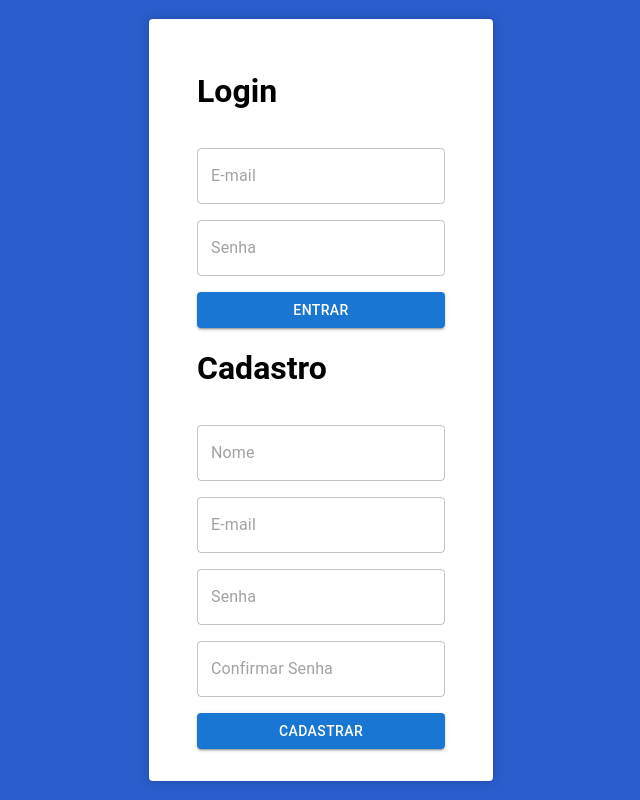
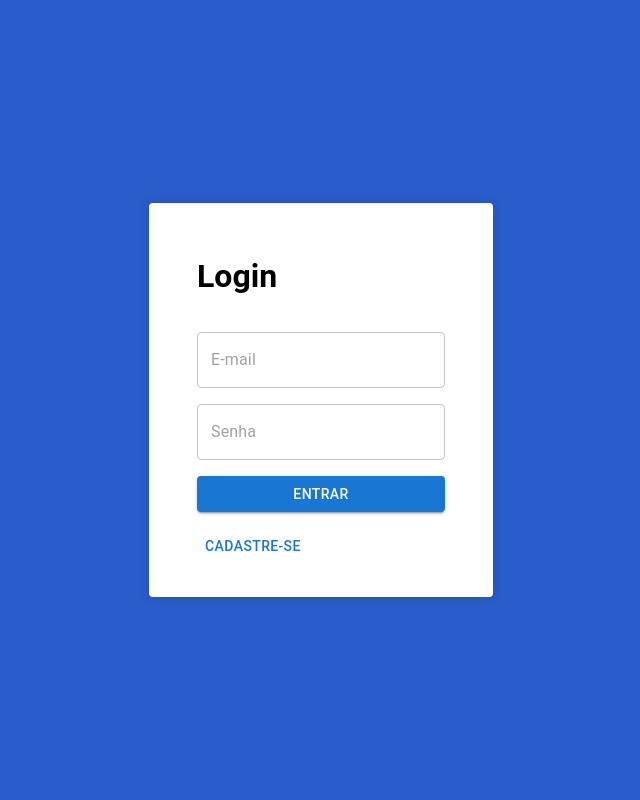
Before and after one commit to SamuelTobiasFitzlaff/minicurso-react, a React (Vite) app: page /login in a window 1280 px wide. Shown: the whole page, without its empty margins (319-959 px from the left). Built offline with nearby package versions, Linux system fonts and the light colour scheme.

Commit message:
feat: add forms to login and register

```diff
--- a/src/components/LoginComponent/index.jsx
+++ b/src/components/LoginComponent/index.jsx
@@ -1,15 +1,42 @@
+import { useForm } from "react-hook-form";
 import { TextField, Button } from "@mui/material";
 import { LoginStyle } from "./styles";
 
 export function LoginComponent() {
+  const {
+    register,
+    handleSubmit,
+    formState: { errors },
+  } = useForm();
+
+  const onSubmit = (data) => {
+    console.log(data);
+  };
+
   return (
-    <LoginStyle>
-      <h1>Login</h1>
-      <TextField id="loginEmail" type="email" placeholder="E-mail" />
-      <TextField id="loginSenha" type="password" placeholder="Senha" />
-      <Button id="loginBotao" variant="contained">
-        Entrar
-      </Button>
-    </LoginStyle>
+    <form onSubmit={handleSubmit(onSubmit)}>
+      <LoginStyle>
+        <h1>Login</h1>
+        <TextField
+          {...register("email", { required: "O email é obrigatório" })}
+          id="loginEmail"
+          type="email"
+          placeholder="E-mail"
+          error={!!errors.email}
+          helperText={errors?.email?.message}
+        />
+        <TextField
+          {...register("senha", { required: "A senha é obrigatória" })}
+          id="loginSenha"
+          type="password"
+          placeholder="Senha"
+          error={!!errors.senha}
+          helperText={errors?.senha?.message}
+        />
+        <Button id="loginBotao" variant="contained" type="submit">
+          Entrar
+        </Button>
+      </LoginStyle>
+    </form>
   );
 }
--- a/src/components/SignUpComponent/index.jsx
+++ b/src/components/SignUpComponent/index.jsx
@@ -1,21 +1,60 @@
 import { Button, TextField } from "@mui/material";
 import { SignUpStyle } from "./styles";
+import { useForm } from "react-hook-form";
 
 export function SignUpComponent() {
+  const {
+    register,
+    handleSubmit,
+    formState: { errors },
+  } = useForm();
+
+  const onSubmit = (data) => {
+    console.log(data);
+  };
+
   return (
+    <form onSubmit={handleSubmit(onSubmit)}>
       <SignUpStyle>
         <h1>Cadastro</h1>
-      <TextField id="cadastroNome" type="text" placeholder="Nome" />
-      <TextField id="cadastroEmail" type="email" placeholder="E-mail" />
-      <TextField id="cadastroSenha" type="password" placeholder="Senha" />
         <TextField
+          {...register("nome", { required: "O nome é obrigatório" })}
+          id="cadastroNome"
+          type="text"
+          placeholder="Nome"
+          error={!!errors.nome}
+          helperText={errors?.nome?.message}
+        />
+        <TextField
+          {...register("email", { required: "O email é obrigatório" })}
+          id="cadastroEmail"
+          type="email"
+          placeholder="E-mail"
+          error={!!errors.email}
+          helperText={errors?.email?.message}
+        />
+        <TextField
+          {...register("senha", { required: "A senha é obrigatória" })}
+          id="cadastroSenha"
+          type="password"
+          placeholder="Senha"
+          error={!!errors.senha}
+          helperText={errors?.senha?.message}
+        />
+        <TextField
+          {...register("confirmaSenha", {
+            required: "A confirmação de senha é obrigatória",
+          })}
           id="cadastroConfirmaSenha"
           type="password"
           placeholder="Confirmar Senha"
+          error={!!errors.confirmaSenha}
+          helperText={errors?.confirmaSenha?.message}
         />
-      <Button id="cadastroBotao" variant="contained">
+        <Button id="cadastroBotao" variant="contained" type="submit">
           Cadastrar
         </Button>
       </SignUpStyle>
+    </form>
   );
 }
--- a/src/pages/Login/index.jsx
+++ b/src/pages/Login/index.jsx
@@ -1,13 +1,21 @@
+import { useState } from "react";
 import { LoginComponent } from "../../components/LoginComponent";
 import { SignUpComponent } from "../../components/SignUpComponent";
 import { LoginContainer, LoginContent } from "../../styles/styles";
+import { Button } from "@mui/material";
 
 export function Login() {
+  const [isLogin, setIsLogin] = useState(true);
   return (
     <LoginContainer>
       <LoginContent>
-        <LoginComponent />
-        <SignUpComponent />
+        {isLogin ? <LoginComponent /> : <SignUpComponent />}
+        <Button
+          id="mudarPagina"
+          onClick={() => setIsLogin((prevVal) => !prevVal)}
+        >
+          {isLogin ? "Cadastre-se" : "Voltar para Login"}
+        </Button>
       </LoginContent>
     </LoginContainer>
   );
--- a/src/styles/styles.js
+++ b/src/styles/styles.js
@@ -25,6 +25,10 @@ export const LoginContent = styled.div`
   padding: 2rem 3rem;
   border-radius: 4px;
   box-shadow: 0 0 10px rgba(0, 0, 0, 0.2);
+
+  > button {
+    margin-top: 1rem;
+  }
 `;
 
 export const HomeContainer = styled.div`
```
Lines whose indentation alone changed are shown as unchanged.
